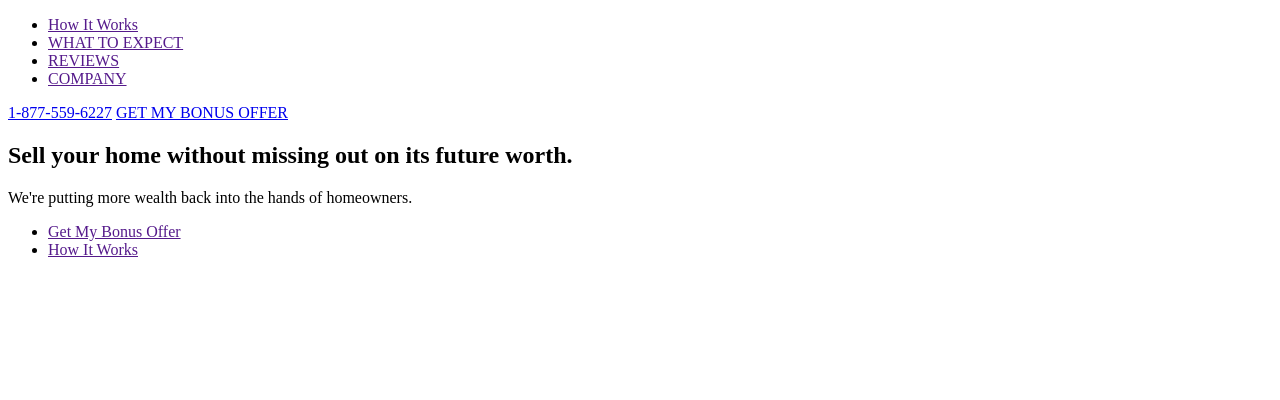
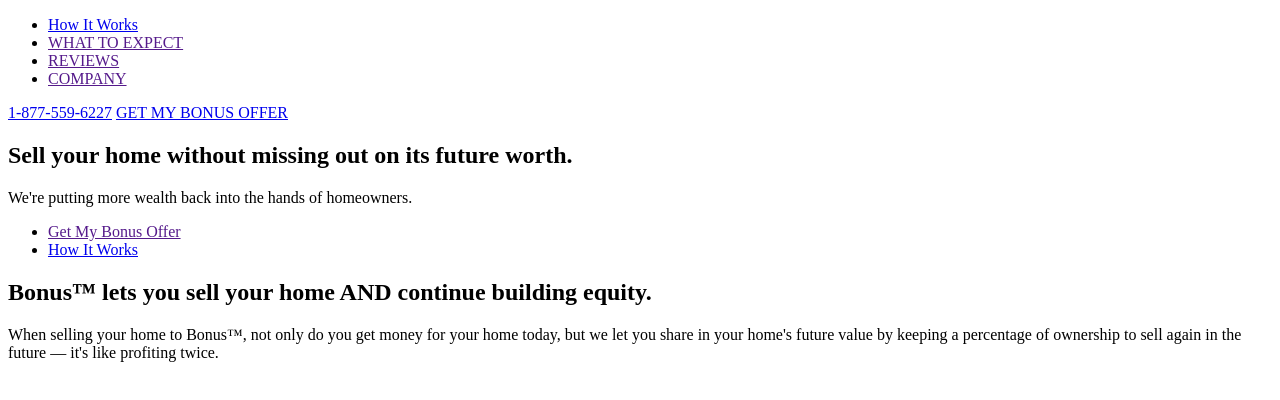
Before and after one commit to elen-purple/Bonus, a plain HTML site: page index.html in a window 1280 px wide. Drawn offline with Linux system fonts and the light colour scheme.

Commit message:
makes works layout

```diff
--- a/index.html
+++ b/index.html
@@ -11,7 +11,7 @@
         <div class="container">
           <ul class="header-list">
             <li class="header-item">
-              <a href="" class="header-link">How It Works </a>
+              <a href="#work" class="header-link">How It Works </a>
             </li>
             <li class="header-item">
               <a href="" class="header-link">WHAT TO EXPECT </a>
@@ -28,6 +28,7 @@
         </div>
       </header>
       <section class="hero">
+        <div class="container">
           <h1 class="hero-title">
             Sell your home without missing out on its future worth.
           </h1>
@@ -39,10 +40,25 @@
               <a href="" class="hero-link">Get My Bonus Offer</a>
             </li>
             <li class="hero-item">
-            <a href="" class="hero-link">How It Works</a>
+              <a href="#work" class="hero-link">How It Works</a>
             </li>
           </ul>
+        </div>
       </section>
     </div>
+    <section id="work" class="work">
+      <div class="container">
+        <h2 class="work-title">
+          Bonus™ lets you sell your home AND continue building equity.
+        </h2>
+        <p class="work-desc">
+          When selling your home to Bonus™, not only do you get money for your
+          home today, but we let you share in your home's future value by
+          keeping a percentage of ownership to sell again in the future — it's
+          like profiting twice.
+        </p>
+        <img src="" alt="" class="work-img" />
+      </div>
+    </section>
   </body>
 </html>
```
Lines whose indentation alone changed are shown as unchanged.
